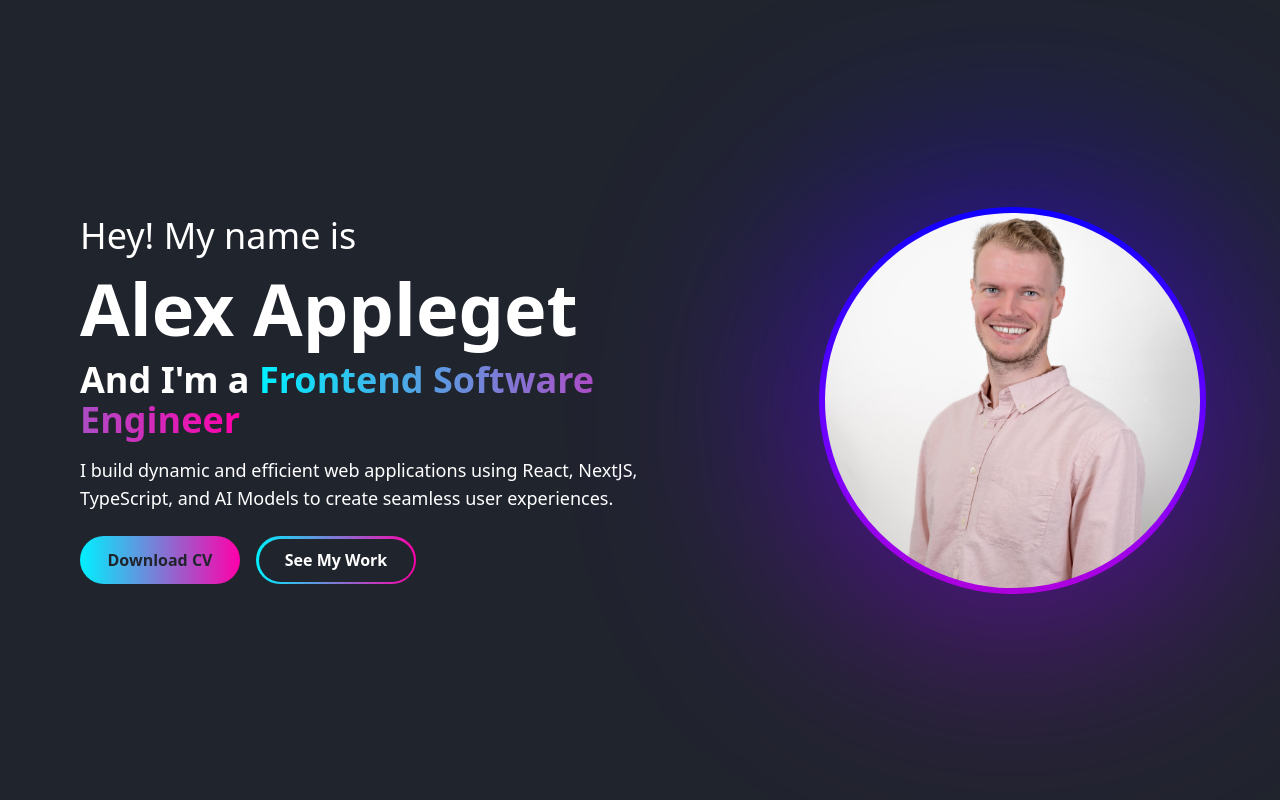
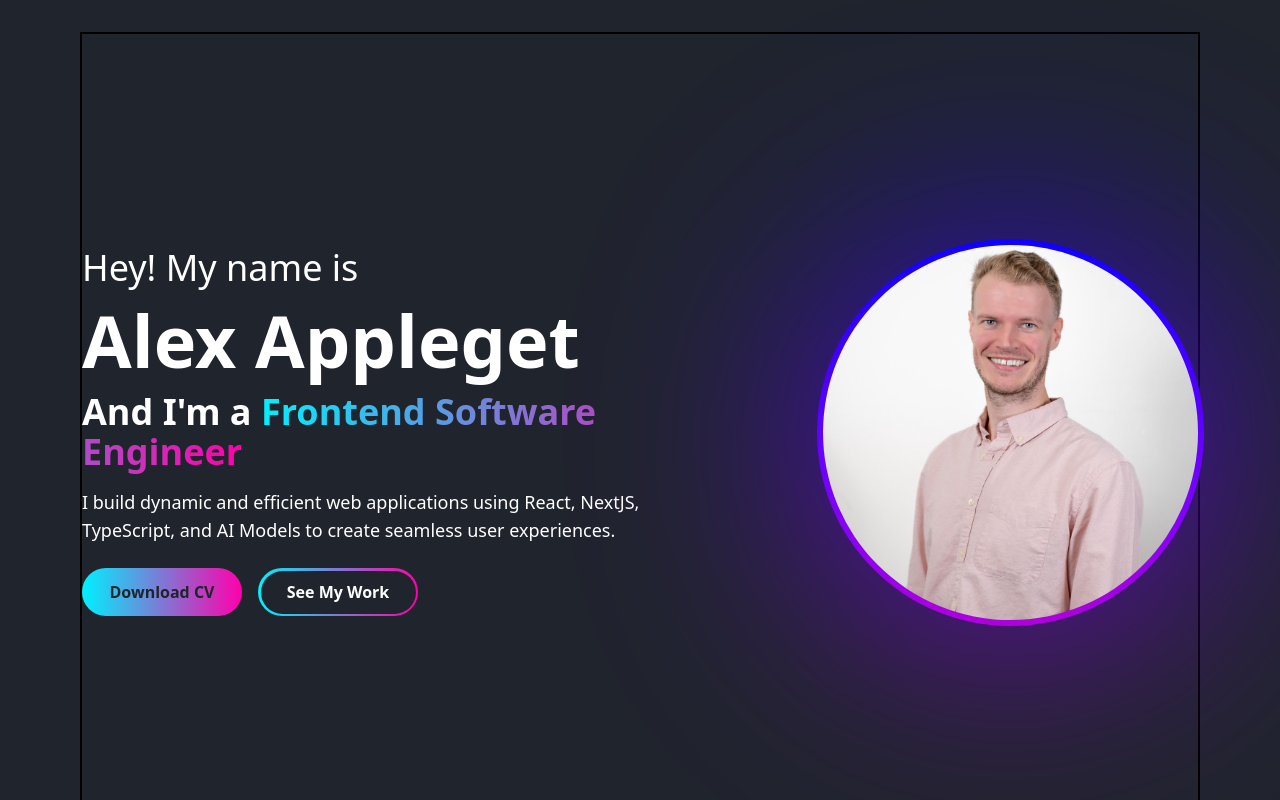
Before and after one commit to alexappleget/portfolio-v3, a Next.js app: page / in a window 1280 px wide. Shown: the top 800 px of the page. Built offline with nearby package versions, Linux system fonts and the light colour scheme.

Commit message:
Fix: adjusted padding

```diff
--- a/app/layout.tsx
+++ b/app/layout.tsx
@@ -14,7 +14,7 @@ export default function RootLayout({
 }>) {
   return (
     <html lang="en">
-      <body className="bg-[#20242d] px-6 md:px-20">
+      <body className="bg-[#20242d] px-6 md:px-20 py-8">
         {children}
         <Footer />
       </body>
--- a/components/HeroSection/HeroSection.tsx
+++ b/components/HeroSection/HeroSection.tsx
@@ -16,7 +16,7 @@ export const HeroSection = ({
     }
   };
   return (
-    <section className="w-full md:min-h-screen flex flex-col md:flex-row items-center justify-center md:justify-start pt-32 pb-32 md:pt-0 md:pb-0">
+    <section className="w-full md:min-h-screen flex flex-col md:flex-row items-center justify-center md:justify-start md:pt-0 md:pb-0 border-2 py-20">
       <div className="flex flex-col justify-center gap-6 md:gap-4 text-white w-full md:w-1/2 text-center md:text-left">
         <p className="text-3xl md:text-4xl">Hey! My name is</p>
         <h1 className="text-5xl md:text-7xl font-bold">Alex Appleget</h1>
```
